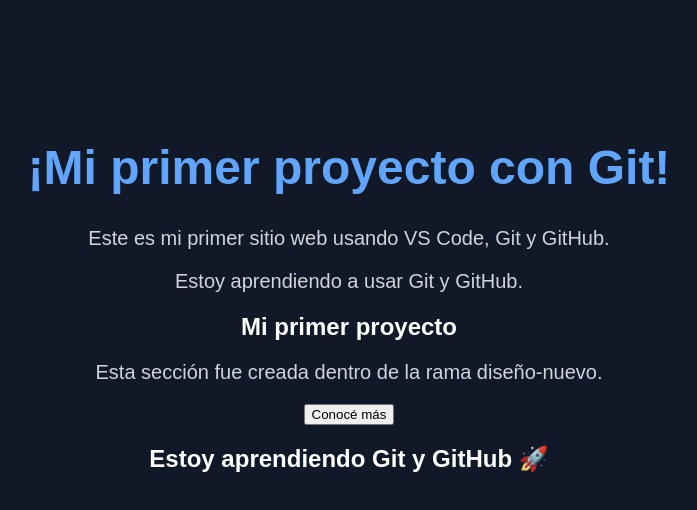
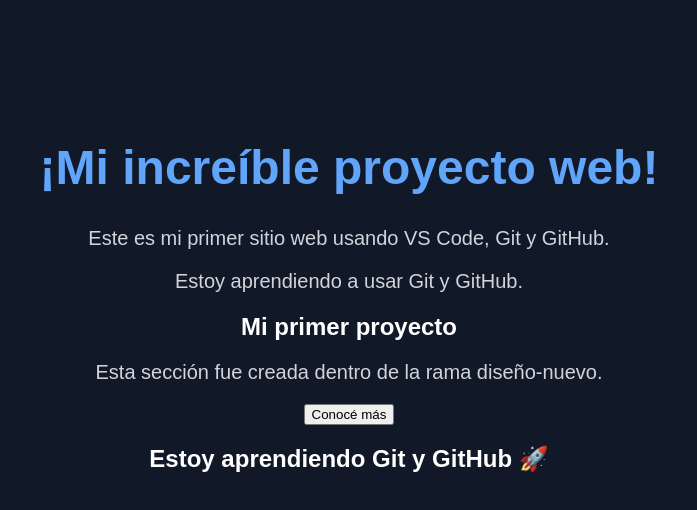
Before and after one commit to martindefez/mi-sitio-web, a plain HTML site: page index.html in a window 1280 px wide. Shown: the whole page, without its empty margins (291-988 px from the left). Drawn offline with Linux system fonts and the light colour scheme.

Commit message:
Cambio el título desde cambio-a

```diff
--- a/index.html
+++ b/index.html
@@ -8,7 +8,7 @@
 </head>
 <body>
 
-    <h1>¡Mi primer proyecto con Git!</h1>
+    <h1>¡Mi increíble proyecto web!</h1>
     <p>Este es mi primer sitio web usando VS Code, Git y GitHub.</p>
     <p>Estoy aprendiendo a usar Git y GitHub.</p>
     <section>
```
